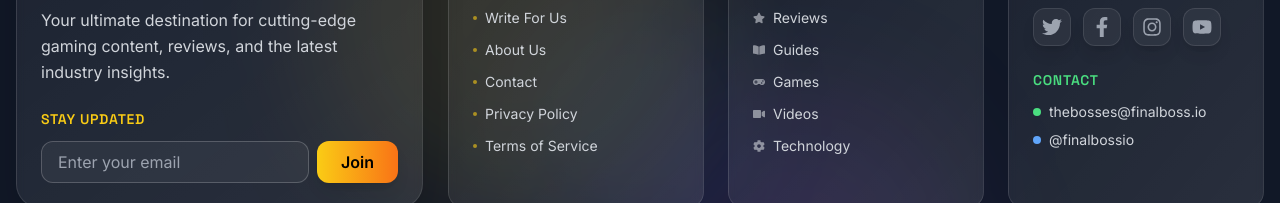
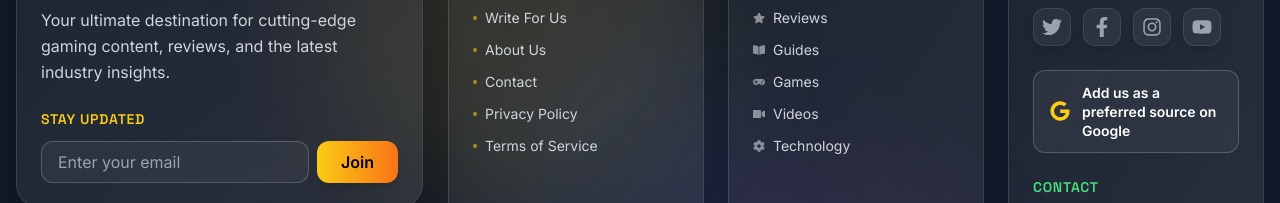
Before and after one commit to d4lvl13n/Finalboss-FE, a Next.js app: page /game/crystal-of-atlan in a window 1280 px wide. Shown: the part 5867-6070 px from the top of the page. Built offline with nearby package versions, Linux system fonts and the light colour scheme; no server answers.

Commit message:
Align preferred-source buttons with the active Cloudflare release

```diff
--- a/app/components/Article/ArticleContent.tsx
+++ b/app/components/Article/ArticleContent.tsx
@@ -11,7 +11,7 @@ import '../../styles/ads.css';
 import { PLACEHOLDER_BASE64 } from '../../utils/placeholder';
 import { formatDate } from '../../utils/formatDate';
 // ProcessedContent now used via ArticleBodyWithAds
-import PreferredSource from '../PreferredSource';
+import GooglePreferredSource from '../GooglePreferredSource';
 import RelatedArticles from './RelatedArticles';
 import { ResponsiveAd, VerticalAd } from '../AdSense/AdBanner';
 // InlineContentUpgrade now rendered via ArticleBodyWithAds
@@ -428,7 +428,7 @@ export default function ArticleContent({ article }: ArticleContentProps) {
             >
               {article.title}
             </motion.h1>
-            <PreferredSource domain="finalboss.io" lang="en" placement="article-header" dark />
+            <div className="mt-5"><GooglePreferredSource /></div>
             {/* Compact author line */}
             <div className="flex items-center gap-3 text-sm text-gray-300">
               {article.author?.node?.name && (
@@ -593,7 +593,7 @@ export default function ArticleContent({ article }: ArticleContentProps) {
         <ResponsiveAd adSlot="9184820874" />
       </div>
       )}
-      <div className="mx-auto max-w-4xl px-4"><PreferredSource domain="finalboss.io" lang="en" placement="article-end" dark /></div>
+      <div className="mx-auto max-w-4xl px-4"><GooglePreferredSource /></div>
       {/* Enhanced Related Articles Section */}
       <RelatedArticles
         articles={articlesToShow}
--- a/app/components/Footer.tsx
+++ b/app/components/Footer.tsx
@@ -4,6 +4,7 @@ import React, { useState } from 'react';
 import Link from 'next/link';
 import Image from 'next/image';
 import { FaTwitter, FaFacebookF, FaInstagram, FaYoutube, FaGamepad, FaNewspaper, FaStar, FaBookOpen, FaVideo, FaCog, FaCheck } from 'react-icons/fa';
+import GooglePreferredSource from './GooglePreferredSource';
 import siteConfig from '../lib/siteConfig';
 import { t } from '../lib/i18n';
 
@@ -188,6 +189,10 @@ const Footer = () => {
                   </div>
                 </div>
 
+                <div className="mb-6">
+                  <GooglePreferredSource />
+                </div>
+
                 {/* Contact Info */}
                 <div>
                   <h4 className="text-green-400 font-semibold text-sm uppercase tracking-wider mb-3">{t('footer.contactLabel')}</h4>
--- /dev/null
+++ b/app/components/GooglePreferredSource.tsx
@@ -0,0 +1,30 @@
+import { FaGoogle } from 'react-icons/fa';
+import siteConfig from '../lib/siteConfig';
+
+/** Google's documented deeplink works without loading a third-party SDK.
+ * Use the configured publication domain, never the current article or preview URL.
+ * https://developers.google.com/search/docs/appearance/preferred-sources
+ */
+export default function GooglePreferredSource() {
+  const domain = new URL(siteConfig.url).hostname;
+  const isFrench = siteConfig.locale === 'fr';
+
+  return (
+    <a
+      href={`https://www.google.com/preferences/source?q=${encodeURIComponent(domain)}`}
+      target="_blank"
+      rel="noopener noreferrer"
+      className="inline-flex min-h-11 max-w-full items-center justify-center gap-3 rounded-xl border border-white/20 bg-white/5 px-4 py-3 text-left text-sm font-semibold leading-snug text-white transition-colors hover:border-yellow-400/60 hover:bg-white/10 focus-visible:outline-none focus-visible:ring-2 focus-visible:ring-yellow-400 focus-visible:ring-offset-2 focus-visible:ring-offset-gray-900"
+    >
+      <FaGoogle aria-hidden="true" className="h-5 w-5 shrink-0 text-yellow-400" />
+      <span>
+        {isFrench
+          ? 'Ajoutez-nous comme source préférée sur Google'
+          : 'Add us as a preferred source on Google'}
+      </span>
+      <span className="sr-only">
+        {isFrench ? ' (nouvel onglet)' : ' (opens in a new tab)'}
+      </span>
+    </a>
+  );
+}
--- a/app/components/PreferredSource.tsx
+++ /dev/null
@@ -1,53 +0,0 @@
-'use client';
-
-import Script from 'next/script';
-import { useEffect, useRef } from 'react';
-
-type PreferredSourceClient = {
-  init: (options: { theme: string; lang: string }) => void;
-  addPreferredSource: () => void;
-};
-
-/** Google's advanced SDK integration, with a working deeplink before JS loads.
- * https://developers.google.com/search/docs/appearance/preferred-sources
- */
-export default function PreferredSource({ domain, lang = 'fr', placement = 'article', dark = false }: {
-  domain: string; lang?: string; placement?: string; dark?: boolean;
-}) {
-  const client = useRef<PreferredSourceClient | null>(null);
-  const fr = lang.startsWith('fr');
-  useEffect(() => {
-    let active = true;
-    const host = window.location.hostname.replace(/^www\./, '');
-    // Preview deployments must always link to the real publication.
-    if (host !== domain.replace(/^www\./, '')) return;
-    const queue = window as unknown as { PREFERRED_SOURCE?: Array<(sdk: PreferredSourceClient) => void> };
-    (queue.PREFERRED_SOURCE = queue.PREFERRED_SOURCE || []).push((sdk) => {
-      if (!active) return;
-      sdk.init({ theme: dark ? 'dark' : 'light', lang });
-      client.current = sdk;
-    });
-    return () => { active = false; client.current = null; };
-  }, [domain, lang, dark]);
-
-  return (
-    <div data-preferred-source={placement} style={{ margin: '20px 0', maxWidth: '100%' }}>
-      <Script src="https://news.google.com/swg/js/v1/publisher.js" strategy="afterInteractive" preferred-sources-control="manual" />
-      <a
-        href={`https://www.google.com/preferences/source?q=${encodeURIComponent(domain)}`}
-        onClick={(event) => {
-          if (event.metaKey || event.ctrlKey || event.shiftKey || event.altKey) return;
-          const analytics = window as unknown as { gtag?: (...args: unknown[]) => void };
-          analytics.gtag?.('event', 'preferred_source_click', { publication: domain, placement });
-          if (client.current) {
-            try { client.current.addPreferredSource(); event.preventDefault(); } catch { /* Deeplink remains usable. */ }
-          }
-        }}
-        style={{ display: 'inline-flex', alignItems: 'center', justifyContent: 'center', gap: 10, minHeight: 44, padding: '10px 16px', maxWidth: '100%', boxSizing: 'border-box', border: `1px solid ${dark ? '#64748b' : '#cbd5e1'}`, borderRadius: 8, background: dark ? '#1e293b' : '#fff', color: dark ? '#f8fafc' : '#1f2937', fontSize: 14, fontWeight: 600, lineHeight: 1.5, textDecoration: 'none' }}
-      >
-        <span aria-hidden="true" style={{ fontWeight: 700, fontSize: 20, color: dark ? '#93c5fd' : '#4285f4' }}>G</span>
-        <span>{fr ? 'Ajoutez-nous à vos sources préférées sur Google' : 'Add us as a preferred source on Google'}</span>
-      </a>
-    </div>
-  );
-}
```
